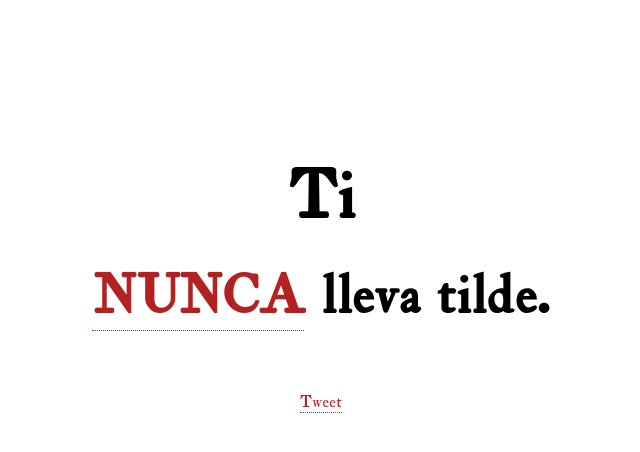
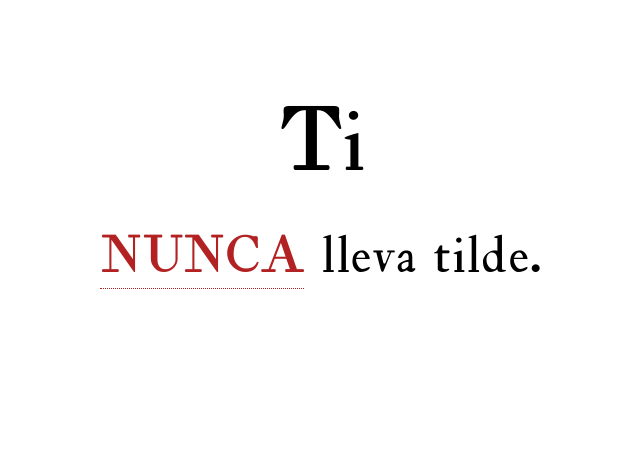
Before and after one commit to teoruiz/www.tinuncallevatilde.es, a plain HTML site: page index.html in a window 1280 px wide. Shown: the whole page, without its empty margins (319-959 px from the left). Drawn offline with Linux system fonts and the light colour scheme.

Commit message:
Update style and opengraph

```diff
--- a/index.html
+++ b/index.html
@@ -4,31 +4,137 @@
   <meta charset="utf-8">
   <meta property="fb:admins" content="647482632">
   <meta name="description" content="Ti NUNCA lleva tilde, según la Real Academia Española.">
+  <meta name="viewport" content="width=device-width, initial-scale=1.0">
+
+  <!-- Open Graph / Facebook -->
+  <meta property="og:type" content="website">
+  <meta property="og:url" content="https://www.tinuncallevatilde.es/">
+  <meta property="og:title" content="Ti NUNCA lleva tilde">
+  <meta property="og:description" content="La palabra 'ti' NUNCA lleva tilde. Es un error común escribir 'tí' con tilde. Según la Real Academia Española, el pronombre personal 'ti' nunca lleva tilde.">
+  <meta property="og:site_name" content="Ti NUNCA lleva tilde">
+  <meta property="og:image" content="https://www.tinuncallevatilde.es/og-image.png">
+  <meta property="og:image:width" content="1200">
+  <meta property="og:image:height" content="630">
+  <meta property="og:image:type" content="image/png">
+
+  <!-- Twitter -->
+  <meta property="twitter:card" content="summary_large_image">
+  <meta property="twitter:url" content="https://www.tinuncallevatilde.es/">
+  <meta property="twitter:title" content="Ti NUNCA lleva tilde">
+  <meta property="twitter:description" content="La palabra 'ti' NUNCA lleva tilde. Es un error común escribir 'tí' con tilde. Según la Real Academia Española, el pronombre personal 'ti' nunca lleva tilde.">
+  <meta property="twitter:image" content="https://www.tinuncallevatilde.es/og-image.png">
 
   <!-- Cocinado por @teoruiz -->
 
   <title>Ti NUNCA lleva tilde</title>
-  <link rel="stylesheet" href="screen.css">
   <link rel="shortcut icon" type="image/x-icon" href="/favicon.ico">
 
   <style>
-   h1,h2,h3{padding:0;margin:0;border:0;text-align:center;clear:both}
-   h1{margin-top:148px;font-size:72px;}
-   h2{font-size:58px}
+   @font-face {
+     font-family: "Ibarra";
+     src: url("f/ibarra.eot");
+     src: local("Ibarra"), url("f/ibarra.ttf");
+   }
+
+   :root {
+     --primary-color: #B22222; /* FireBrick */
+     --visited-color: #BC8F8F; /* RosyBrown */
+     --text-color: #000;
+     --background-color: #fff;
+   }
+
+   html, body {
+     background: var(--background-color);
+     color: var(--text-color);
+     margin: 0;
+     padding: 0;
+     min-height: 100vh;
+   }
+
+   body {
+     font-family: "Ibarra", Palatino, "Palatino Linotype", "Book Antiqua", Georgia, "Times New Roman", serif;
+     font-size: clamp(18px, 2.5vw, 22px);
+     line-height: 1.6;
+     word-spacing: 0.1em;
+     -webkit-font-smoothing: antialiased;
+     -moz-osx-font-smoothing: grayscale;
+   }
+
+   #zz {
+     max-width: 800px;
+     margin: 0 auto;
+     padding: 6rem 2rem 3rem;
+   }
+
+   .clear {
+     clear: both;
+   }
+
+   strong, b, em, i {
+     font-weight: normal;
+     text-transform: uppercase;
+   }
+
+   a {
+     text-decoration: none;
+     border-bottom: 1px dotted;
+     color: var(--primary-color);
+     transition: all 0.2s ease;
+   }
+
+   a:hover {
+     border-bottom: 1px solid;
+     opacity: 0.8;
+   }
+
+   a:visited {
+     color: var(--visited-color);
+   }
+
+   h1, h2, h3, h4, caption, thead th {
+     font-family: "Ibarra", "Linux Libertine", Palatino, "Palatino Linotype", "Book Antiqua", Georgia, "Times New Roman", serif;
+     padding: 0;
+     margin: 0;
+     border: 0;
+     text-align: center;
+     clear: both;
+     font-weight: normal;
+   }
+
+   h1 {
+     font-size: clamp(4rem, 15vw, 6rem);
+     line-height: 1.1;
+     margin: 0 0 1.5rem;
+     letter-spacing: -0.02em;
+   }
+
+   h2 {
+     font-size: clamp(2rem, 8vw, 3.5rem);
+     line-height: 1.2;
+     margin: 0;
+   }
+
+   @media (max-width: 480px) {
+     #zz {
+       padding: 4rem 1rem 2rem;
+     }
+   }
+
+   @media (prefers-color-scheme: dark) {
+     :root {
+       --text-color: #fff;
+       --background-color: #121212;
+     }
+   }
   </style>
  </head>
  <body>
   <div id="zz">
   <h1>Ti</h1>
-  <h2><a href="http://buscon.rae.es/dpd/?key=ti&origen=REDPD">NUNCA</a> lleva tilde.</h2>
+  <h2><a href="https://www.rae.es/dpd/ti">NUNCA</a> lleva tilde.</h2>
   </div>
 
   <div class="clear"></div>
-
-  <div style="text-align: center;">
-    <div id="fb-root"></div><script src="//connect.facebook.net/en_US/all.js#appId=224751710907614&amp;xfbml=1"></script><fb:like href="http://www.tinuncallevatilde.es" send="true" layout="button_count" width="130" show_faces="true" font="arial"></fb:like>
-    <div style="padding-top: 10px; padding-bottom: 4px;"><a href="https://twitter.com/share" class="twitter-share-button" data-count="horizontal">Tweet</a><script type="text/javascript" src="//platform.twitter.com/widgets.js"></script></div>
-  </div>
 
   <!-- Google Analytics code -->
   <script type="text/javascript">
--- a/screen.css
+++ /dev/null
@@ -1,93 +0,0 @@
-/*
-
-"Ti nunca lleva tilde" stylesheet
-
-Copyright (c) 2009, Mark Pilgrim, All rights reserved.
-
-*/
-
-/* typography */
-
-@font-face {
-  font-family: "Ibarra";
-  src: url("f/ibarra.eot");
-  src: local("Ibarra"), url("f/ibarra.ttf");
-}
-
-html, body {
-  background: #fff;
-  color: #000;
-  margin: 0;
-  padding: 0;
-}
-body {
-  font: large/1.556 "Ibarra", Palatino, "Palatino Linotype", "Book Antiqua", Georgia, "Times New Roman", serif;
-  word-spacing: 0.1em;
-}
-#zz {
-  max-width: 800px;
-  margin: 0 auto;
-  padding-bottom: 2em;
-}
-p, ul, ol {
-  font-size: large;
-  margin: 1.556em 0;
-}
-
-/* basics */
-
-.clear {
-  clear: both;
-}
-strong, b, em, i {
-  font-weight: normal;
-  text-transform: uppercase;
-}
-
-/* links */
-
-a {
-  text-decoration: none;
-  border-bottom: 1px dotted;
-}
-a:hover {
-  border-bottom: 1px solid;
-}
-a:link, .w a {
-  color: FireBrick;
-}
-a:visited {
-  color: RosyBrown;
-}
-
-/* headers */
-
-h1, h2, h3, h4, caption, thead th {
-  font-family: "Ibarra", "Linux Libertine", Palatino, "Palatino Linotype", "Book Antiqua", Georgia, "Times New Roman", serif;
-  padding: 0;
-  margin: 0;
-  border:0;
-  text-align: center;
-  clear:both;
-}
-h1 {
-  font-size: 72px;
-  font-size: 266.7%;
-  line-height: 1.5;
-  text-align: center;
-  width: 100%;
-  margin: 1.49em 0;
-}
-h2 {
-  font-size: 210%;
-  line-height: 1.5;
-  margin: 1.167em 0;
-  text-align: center;
-  clear: both;
-}
-h3 {
-  font-size: x-large;
-  line-height: 1.167;
-  margin: 1.556em 0;
-  text-align: center;
-}
```
Also changed, not shown: og-image.png (added), og-image.svg (added).
